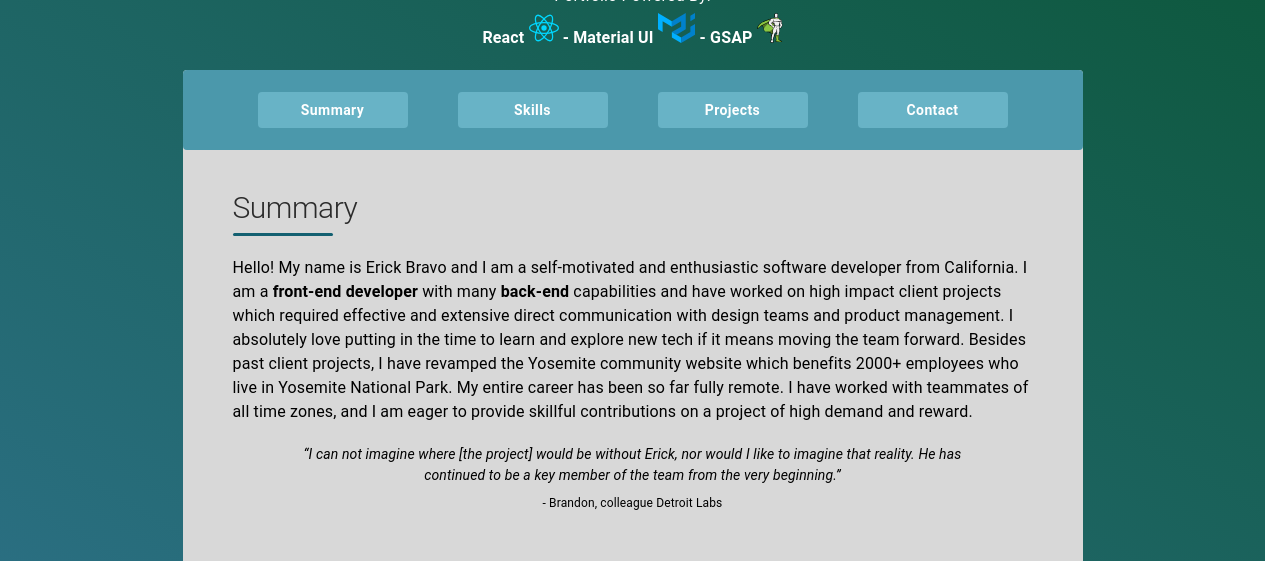
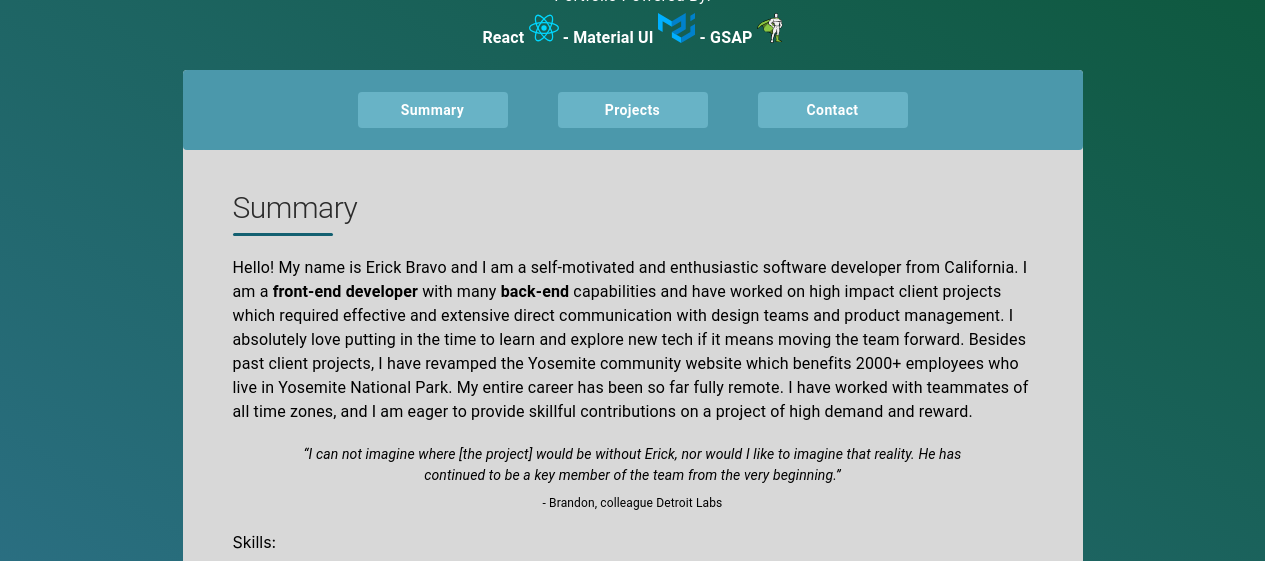
Before and after one commit to Erick-Bravo/Erick-Bravo.github.io, a React (Create React App) app: page / in a window 1280 px wide. Shown: the part 391-952 px from the top of the page. Built offline with nearby package versions, Linux system fonts and the light colour scheme.

Commit message:
navbar update. skills component created

```diff
--- /dev/null
+++ b/src/components/Content/Summary/Skills.tsx
@@ -0,0 +1,16 @@
+import styled from '@emotion/styled';
+import { Box } from '@mui/material';
+
+const SkillsContainer = styled(Box)({
+     marginTop: "20px"
+})
+
+const Skills = () => {
+    return (
+        <SkillsContainer>
+             Skills:
+        </SkillsContainer>
+    );
+};
+
+export default Skills;
--- a/src/components/Content/Summary/Summary.tsx
+++ b/src/components/Content/Summary/Summary.tsx
@@ -2,6 +2,7 @@ import styled from "@emotion/styled";
 import { Box, Typography } from "@mui/material";
 import { breakpoints } from "../../../StyleTheme/theme";
 import Header from "../Header/Header";
+import Skills from "./Skills";
 
 const SummaryContainer = styled(Box)({
   boxSizing: "border-box",
@@ -56,6 +57,7 @@ const Summary = () => {
           - Brandon, colleague Detroit Labs
         </span>
       </Testimonial>
+      <Skills />
     </SummaryContainer>
   );
 };
--- a/src/components/Navbar/NavBar.tsx
+++ b/src/components/Navbar/NavBar.tsx
@@ -15,10 +15,10 @@ const NavBarContainer = styled(Box)({
     width: "100%",
     borderRadius: "4px",
     boxSizing: "border-box",
-    padding: "0 20px",
+    padding: "0 40px",
   },
   [`@media(min-width: ${breakpoints.desktop}px)`]: {
-    padding: "0 50px"
+    padding: "0 150px"
   },
 });
 
@@ -45,9 +45,6 @@ const NavBar = () => {
         <ButtonStyled>Summary</ButtonStyled>
       </NavLink>
       <NavLink>
-        <ButtonStyled>Skills</ButtonStyled>
-      </NavLink>
-      <NavLink>
         <ButtonStyled>Projects</ButtonStyled>
       </NavLink>
       <NavLink>
```
